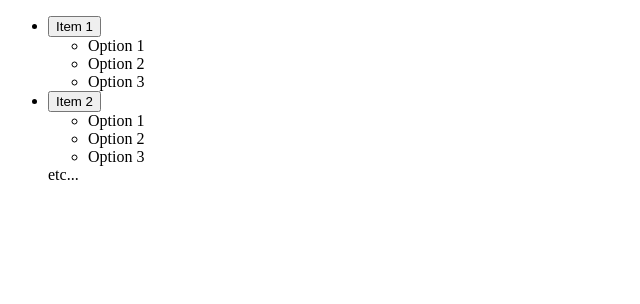
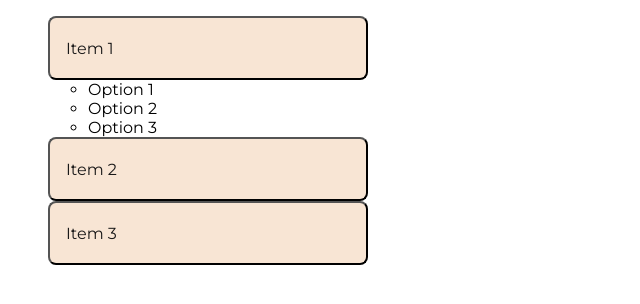
Before and after one commit to elizanort/js-jquery, a plain HTML site: page index.html in a window 1280 px wide. Both pictures are taken after a click on the button "Item 1". Shown: the whole page, without its empty margins (0-640 px from the left). Drawn offline with nearby package versions, Linux system fonts and the light colour scheme.

Commit message:
completed assignment

```diff
--- /dev/null
+++ b/code.js
@@ -0,0 +1,23 @@
+$(document).ready(function() {
+
+    $(".accordion").find(".inner").hide();
+
+    $(".toggle").on('click', function(){
+        let content = $(this).next();
+        let otherContent = $(this).parent().parent().find(".inner");
+
+        if (content.is(":hidden") == true){
+            otherContent.slideUp(1000);
+        }
+
+        $(content).slideToggle(1000);
+    })
+});
+
+//When the user clicks on a button
+// Find the inner content (this is generally the .next() element from the button)
+// If the inner content is open
+// then close it
+// If the inner content is not open
+// first find any other inner contents that are open and close them
+// then show the selected inner content
--- a/index.html
+++ b/index.html
@@ -5,13 +5,14 @@
     <meta charset="utf-8">
     <meta name="viewport" content="width=device-width">
     <title>Kenzie Accordion</title>
-    <script src="code.js"></script>
-    <link rel="stylesheet" href="style.css">
+    <script src="./code.js"></script>
+    <link rel="stylesheet" href="./style.css">
+    <link href="https://fonts.googleapis.com/css?family=Montserrat&display=swap" rel="stylesheet">
 </head>
 <body>
   <ul class="accordion">
     <li>
-      <button class="toggle">Item 1</button>
+      <button class="toggle" id="toggle">Item 1</button>
       <ul class="inner">
         <li>Option 1</li>
         <li>Option 2</li>
@@ -19,14 +20,21 @@
       </ul>
     </li>
     <li>
-      <button class="toggle">Item 2</button>
+      <button class="toggle" id="toggle">Item 2</button>
       <ul class="inner">
         <li>Option 1</li>
         <li>Option 2</li>
         <li>Option 3</li>
       </ul>
     </li>
-    etc...
+    <li>
+        <button class="toggle" id="toggle">Item 3</button>
+        <ul class="inner">
+          <li>Option 1</li>
+          <li>Option 2</li>
+          <li>Option 3</li>
+        </ul>
+      </li>
   </ul>
 </body>
 </html>
--- /dev/null
+++ b/style.css
@@ -0,0 +1,23 @@
+body{
+    font-family: 'Montserrat', sans-serif;
+    box-sizing: border-box;
+}
+.accordion{
+    list-style-type: none;
+}
+
+button{
+    font-family: 'Montserrat', sans-serif;
+    font-size: 1rem;
+    padding: 1rem;
+    border-radius: .5rem;
+
+}
+
+.toggle{
+    color: rgb(26, 25, 25);
+    background-color: rgb(248, 229, 212);
+    width: 20rem;
+    height: 4rem;
+    text-align: left;
+}
```
Also changed, not shown: index.js (deleted).
